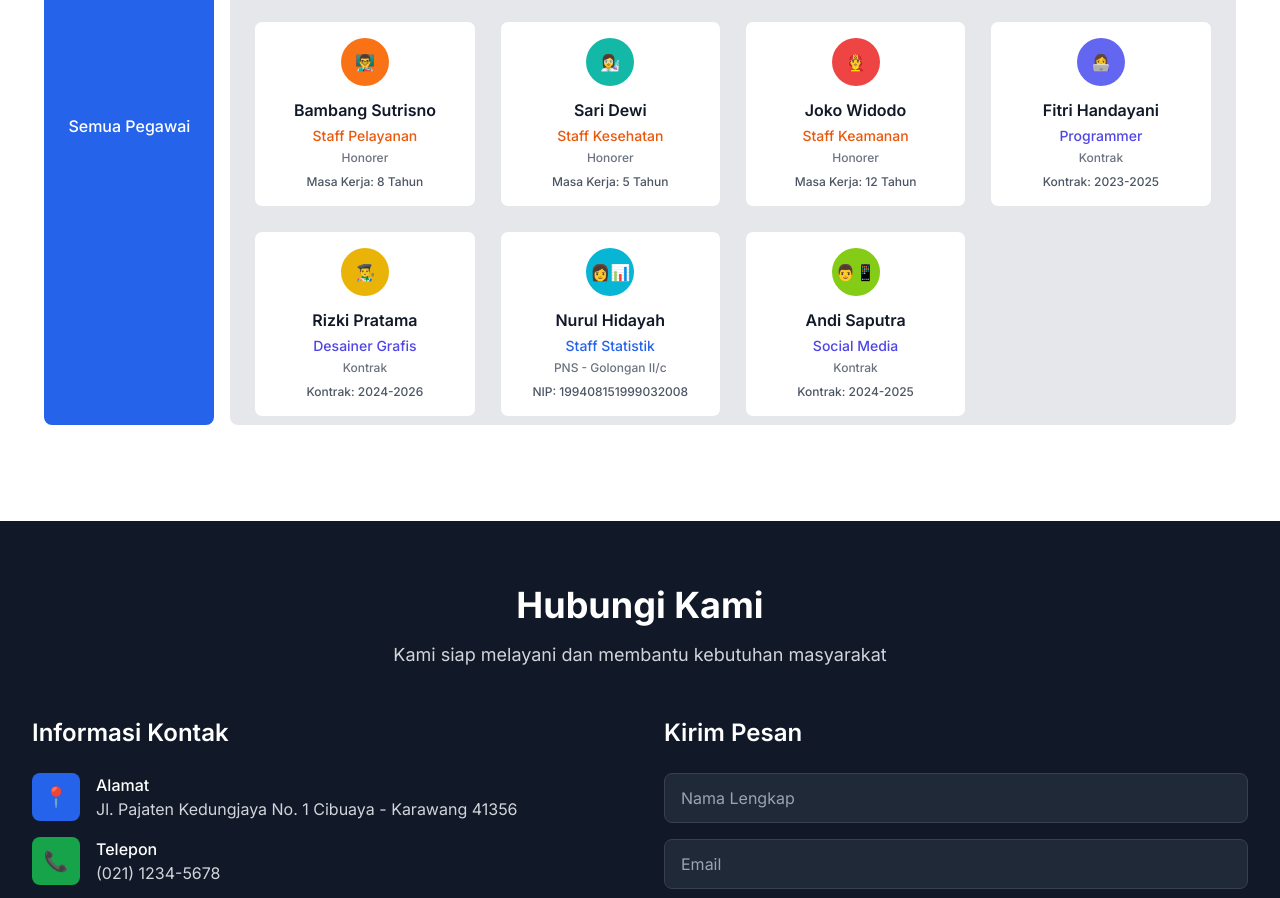
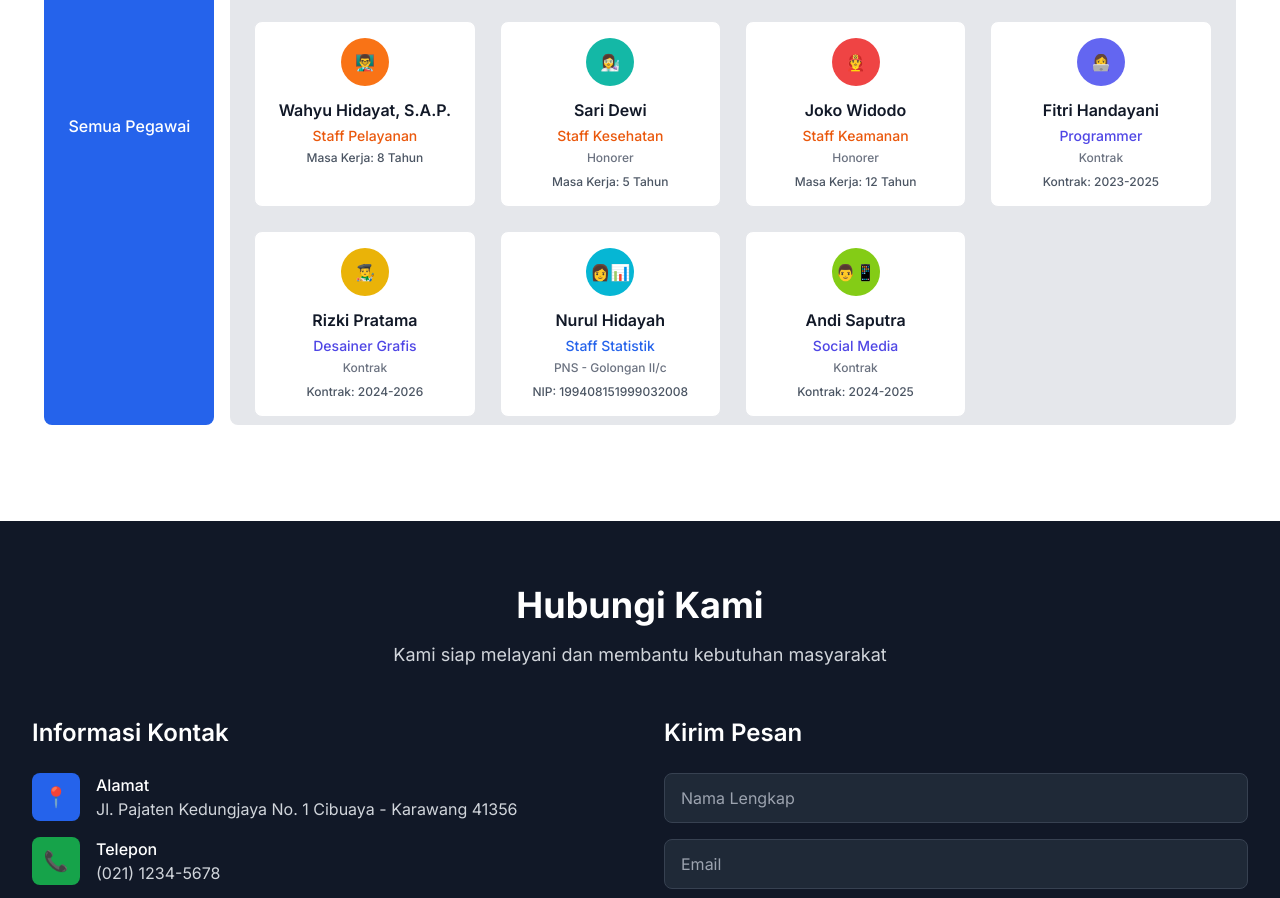
Before and after one commit to kec-cibuaya/demo, a plain HTML site: page index.html in a window 1280 px wide. Shown: the part 3033-3931 px from the top of the page. Drawn offline with nearby package versions, Linux system fonts and the light colour scheme.

Commit message:
index.html

```diff
--- a/index.html
+++ b/index.html
@@ -277,9 +277,9 @@
                     <div class="w-12 h-12 bg-orange-500 rounded-full mx-auto mb-3 flex items-center justify-center">
                         <span class="text-white">👨‍🏫</span>
                     </div>
-                    <h3 class="font-semibold text-gray-900 text-center mb-1">Bambang Sutrisno</h3>
+                    <h3 class="font-semibold text-gray-900 text-center mb-1">Wahyu Hidayat, S.A.P.</h3>
                     <p class="text-orange-600 text-sm text-center mb-1">Staff Pelayanan</p>
-                    <p class="text-gray-500 text-xs text-center mb-2">Honorer</p>
+
                     <p class="text-gray-600 text-xs text-center">Masa Kerja: 8 Tahun</p>
                 </div>
 
```
